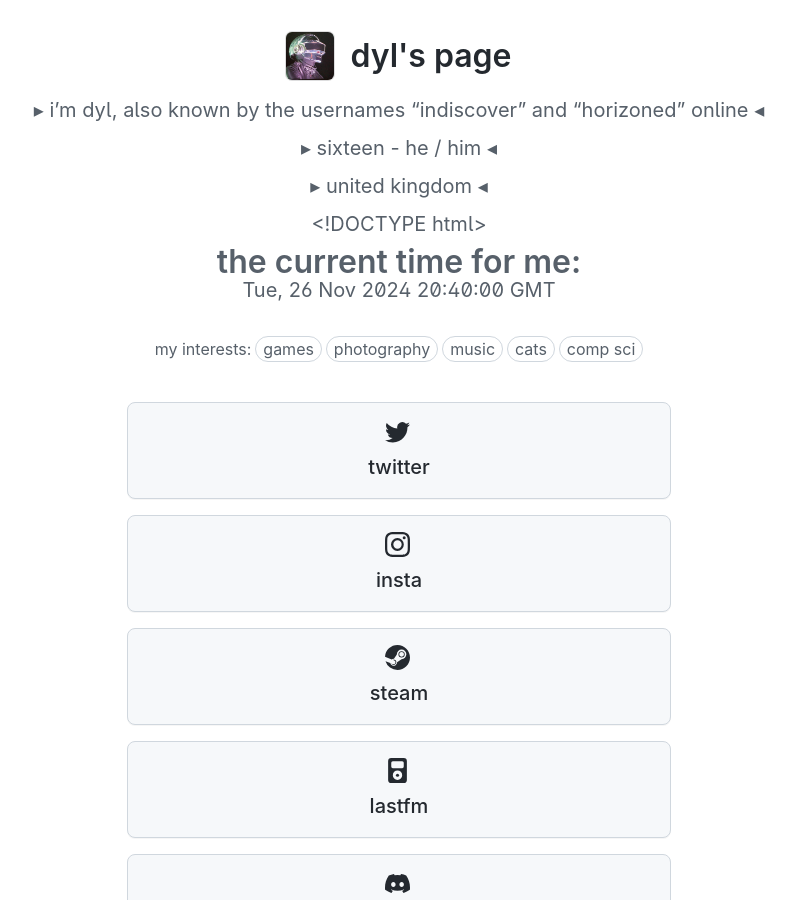
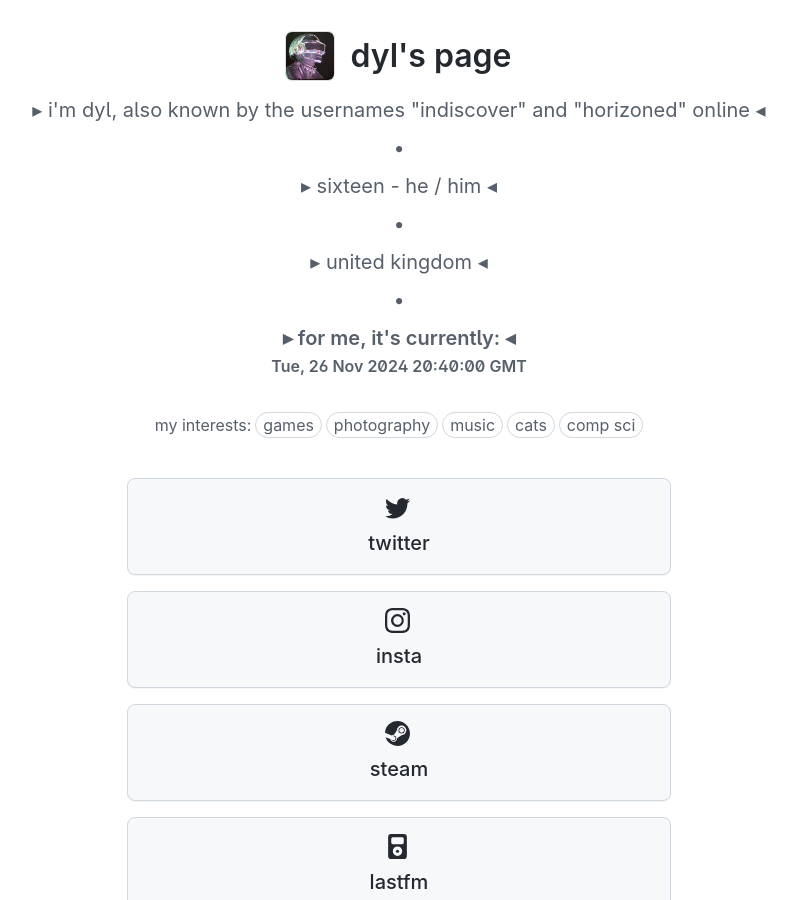
Before and after one commit to indiscovering/indiscover.me, a Jekyll site: the page built from index.md, in a window 1280 px wide and 900 px high. Shown: the whole window, without its empty margins (241-1038 px from the left). Built offline with Jekyll 4.4.1, drawn with Linux system fonts in a browser that asks for light colours; our own code applies the rules of GitHub Pages for plain Markdown files.

Commit message:
Update index.md

```diff
--- a/index.md
+++ b/index.md
@@ -5,28 +5,26 @@ avatar-alt-text: "profile image"
 interest-prefix: "my interests:"
 ---
 
-▸ i'm dyl, also known by the usernames "indiscover" and "horizoned" online ◂
+<p>▸ i'm dyl, also known by the usernames "indiscover" and "horizoned" online ◂</p>
 
+<p>•</p>
 
+<p>▸ sixteen - he / him ◂</p>
 
-▸ sixteen - he / him ◂
+<p>•</p>
 
+<p>▸ united kingdom ◂</p>
 
+<p>•</p>
 
-▸ united kingdom ◂
-
-
-
-<!DOCTYPE html>
 <html lang="en">
 <head>
     <meta charset="UTF-8">
     <meta name="viewport" content="width=device-width, initial-scale=1.0">
-    <title>my time</title>
 </head>
 <body>
-    <h1>the current time for me:</h1>
-    <p id="gmt-time"></p>
+    <h3>▸ for me, it's currently: ◂</h3>
+    <h4 id="gmt-time"></h4>
 
     <script>
         function updateGMTTime() {
```
